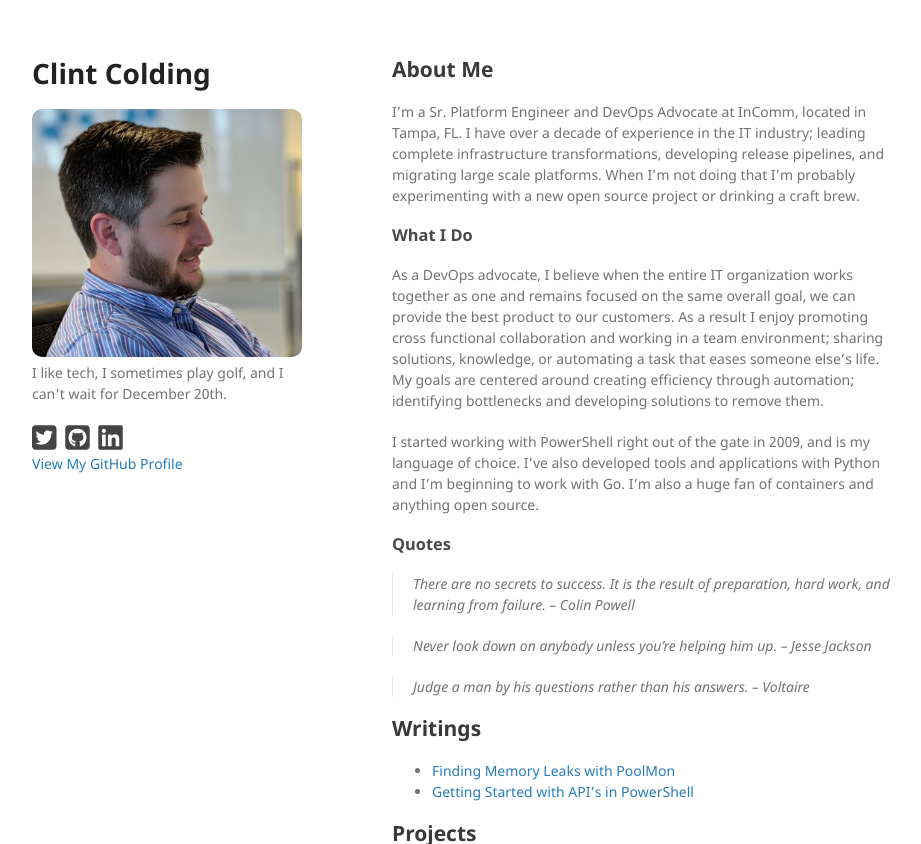
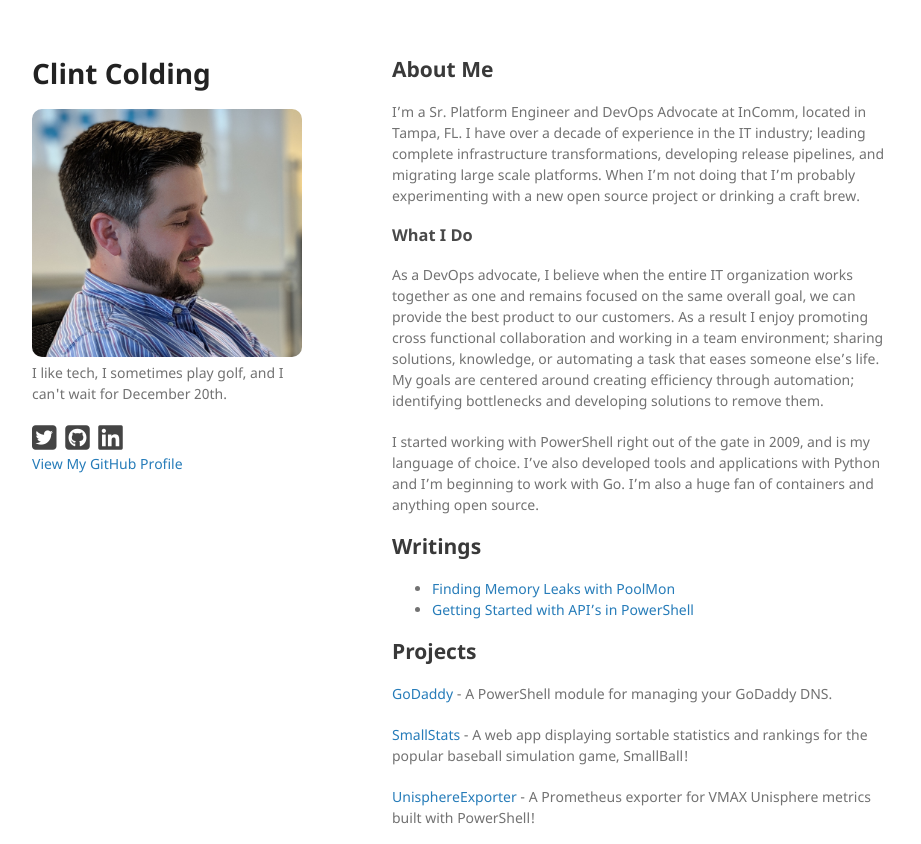
Before and after one commit to clintcolding/clintcolding.github.io, a Jekyll site: the page built from index.md, in a window 1280 px wide and 1249 px high, cut to the strip 0-844 px from the top of the window. Shown: the whole strip, without its empty margins (178-1099 px from the left). Built offline with Jekyll 4.4.1, drawn with Linux system fonts in a browser that asks for light colours; nearby versions of some CDN libraries; our own code applies the rules of GitHub Pages for plain Markdown files.

Commit message:
Removed quotes

```diff
--- a/index.md
+++ b/index.md
@@ -11,17 +11,6 @@ I'm a Sr. Platform Engineer and DevOps Advocate at InComm, located in Tampa, FL.
 As a DevOps advocate, I believe when the entire IT organization works together as one and remains focused on the same overall goal, we can provide the best product to our customers. As a result I enjoy promoting cross functional collaboration and working in a team environment; sharing solutions, knowledge, or automating a task that eases someone else’s life. My goals are centered around creating efficiency through automation; identifying bottlenecks and developing solutions to remove them.
 
 I started working with PowerShell right out of the gate in 2009, and is my language of choice. I've also developed tools and applications with Python and I'm beginning to work with Go. I'm also a huge fan of containers and anything open source.
-
-### Quotes
-
-> There are no secrets to success. It is the result of preparation, hard work, and learning from failure.
-> -- Colin Powell
-
-> Never look down on anybody unless you’re helping him up.
-> -- Jesse Jackson
-
-> Judge a man by his questions rather than his answers.
-> -- Voltaire
 
 ## Writings
 
```
